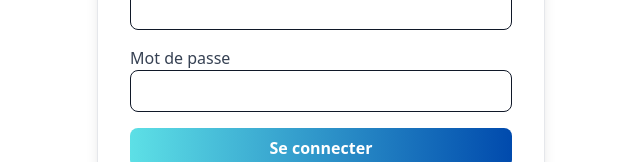
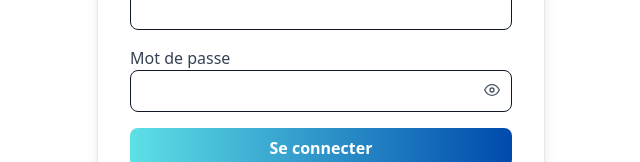
Before and after one commit to Armelsteve1/safego-frontend, a Next.js app: page /auth/login in a window 1280 px wide. Shown: the part 369-531 px from the top of the page, without its empty margins (319-959 px from the left). Built offline with nearby package versions, Linux system fonts and the light colour scheme.

Commit message:
fix(): add readme

```diff
--- a/src/app/auth/login/page.tsx
+++ b/src/app/auth/login/page.tsx
@@ -7,7 +7,7 @@
 import { Button } from "@/components/ui/button";
 import Image from "next/image";
 import { useAuth } from "@/context/authContext";
-
+import { FiEye, FiEyeOff } from "react-icons/fi";
 export default function Login() {
   const router = useRouter();
   const { dispatch } = useAuth();
@@ -15,6 +15,7 @@
   const [password, setPassword] = useState("");
   const [loading, setLoading] = useState(false);
   const [error, setError] = useState("");
+  const [showPassword, setShowPassword] = useState(false);
 
   const handleLogin = async (e: React.FormEvent) => {
     e.preventDefault();
@@ -92,13 +93,22 @@
           </div>
           <div>
             <label className="block text-gray-700">Mot de passe</label>
-            <Input
-              type="password"
-              value={password}
-              onChange={(e) => setPassword(e.target.value)}
-              required
-              className="w-full"
-            />
+            <div className="relative">
+              <Input
+                type={showPassword ? "text" : "password"}
+                value={password}
+                onChange={(e) => setPassword(e.target.value)}
+                required
+                className="w-full pr-10"
+              />
+              <button
+                type="button"
+                onClick={() => setShowPassword(!showPassword)}
+                className="absolute right-3 top-3 text-gray-600"
+              >
+                {showPassword ? <FiEyeOff /> : <FiEye />}
+              </button>
+            </div>
           </div>
           <Button
             type="submit"
--- a/src/app/auth/register/page.tsx
+++ b/src/app/auth/register/page.tsx
@@ -116,7 +116,6 @@
               className="w-full"
             />
           </div>
-
           <div>
             <label className="block text-gray-700">Mot de passe</label>
             <div className="relative">
@@ -136,7 +135,6 @@
               </button>
             </div>
           </div>
-
           <div className="text-sm text-gray-600">
             <p className={passwordStrength.lengthValid ? "text-green-600" : "text-red-600"}>
               {passwordStrength.lengthValid ? "✔" : "✖"} Minimum 8 caractères
--- a/src/components/Header.tsx
+++ b/src/components/Header.tsx
@@ -17,7 +17,8 @@
 import Image from "next/image";
 import { useRouter } from "next/navigation";
 import { useAuth } from "@/context/authContext";
-
+// todo fix header to result-seach page
+// todo fix header to result-seach page
 export default function Header() {
   const [isOpen, setIsOpen] = useState(false);
   const [isUserMenuOpen, setIsUserMenuOpen] = useState(false);
```
Also changed, not shown: 1 other file (tests, documents, lock files or other folders).
